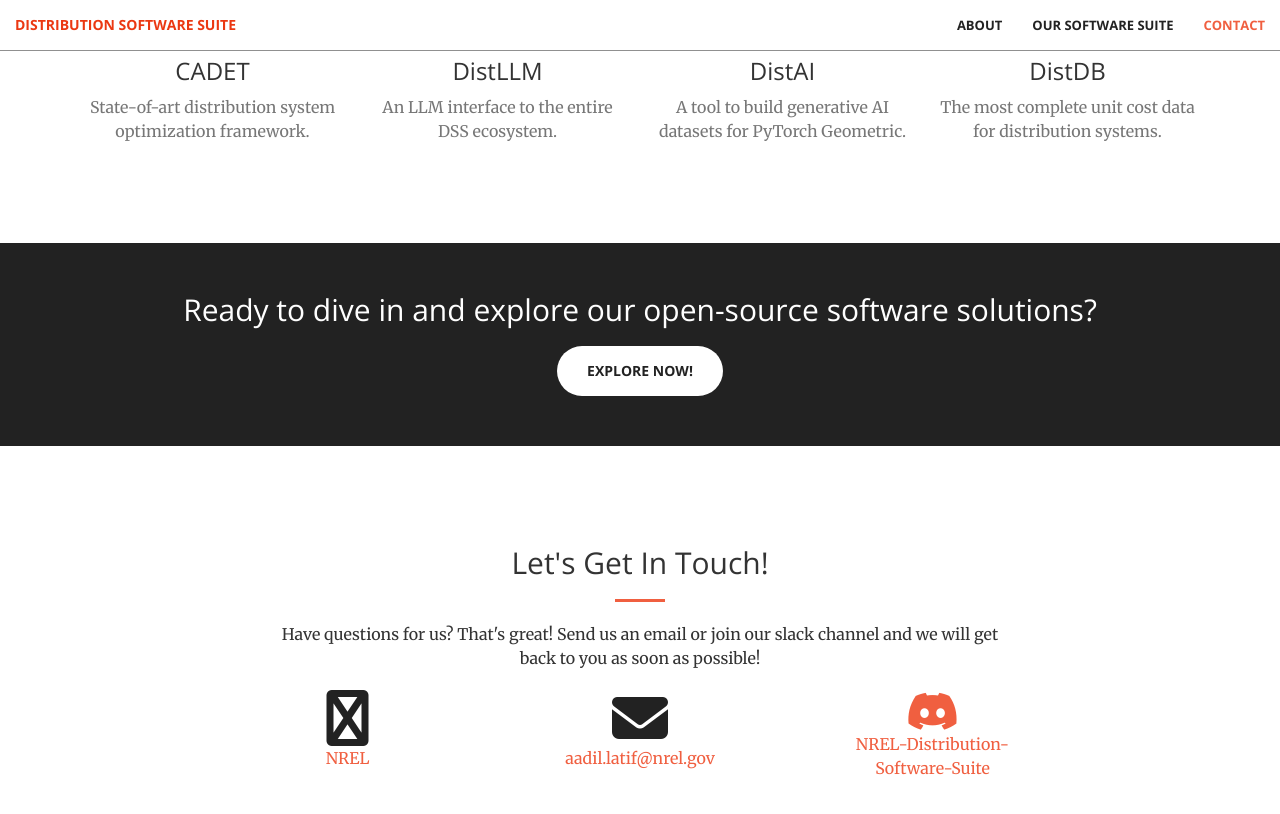
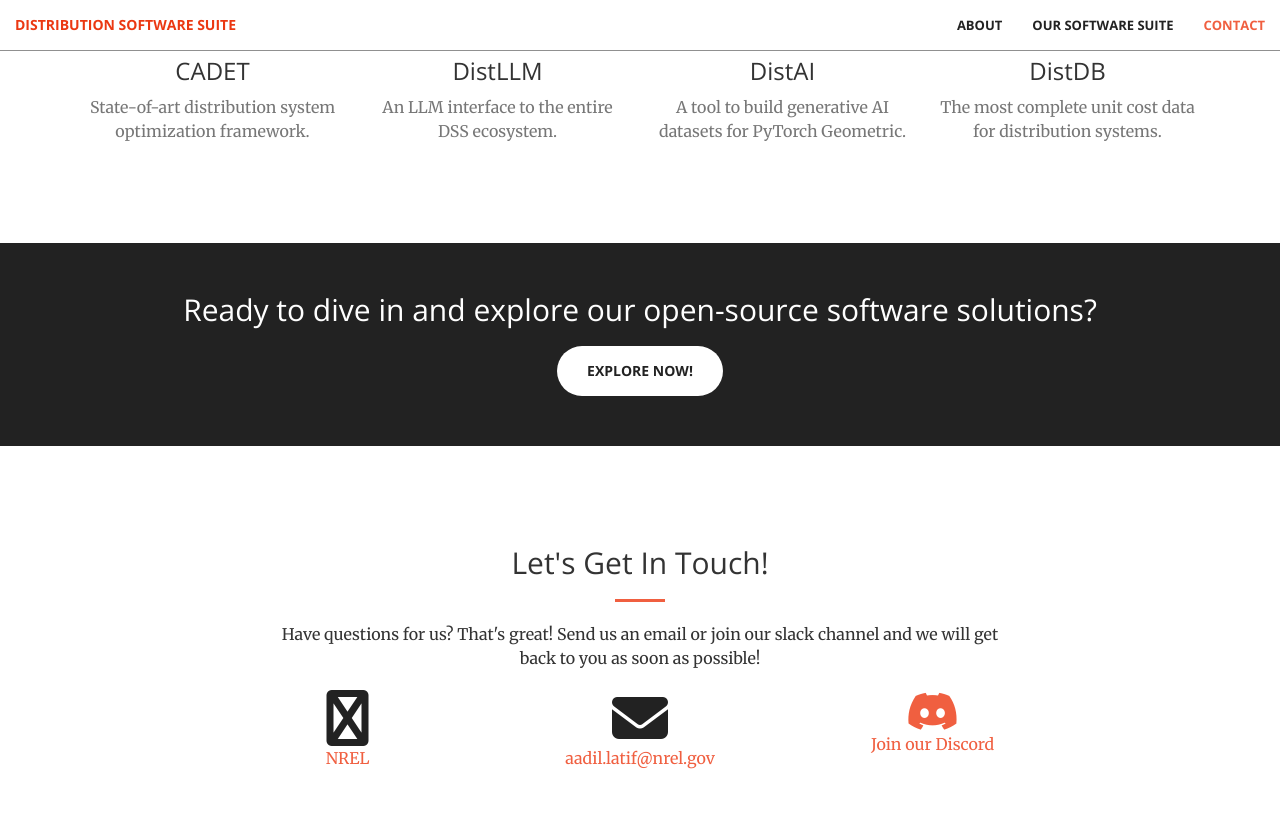
Before and after one commit to NREL-Distribution-Suites/distribution_software_suite, a Jekyll site: the page built from index.html, in a window 1280 px wide and 900 px high, scrolled down 2053 px. Shown: the top 814 px of the window. Built offline with Jekyll 4.4.1, drawn with Linux system fonts in a browser that asks for light colours.

Commit message:
Update _config.yml

```diff
--- a/_config.yml
+++ b/_config.yml
@@ -5,7 +5,7 @@ description: "" # this means to ignore newlines until "baseurl:"
 baseurl: "" # the subpath of your site, e.g. /blog/
 url: "" # the base hostname & protocol for your site
 
-slack_channel: "NREL-Distribution-Software-Suite"
+slack_channel: "Join our Discord"
 twitter_username: "NREL"
 github_username: "NREL-Distribution-Suites"
 
```
